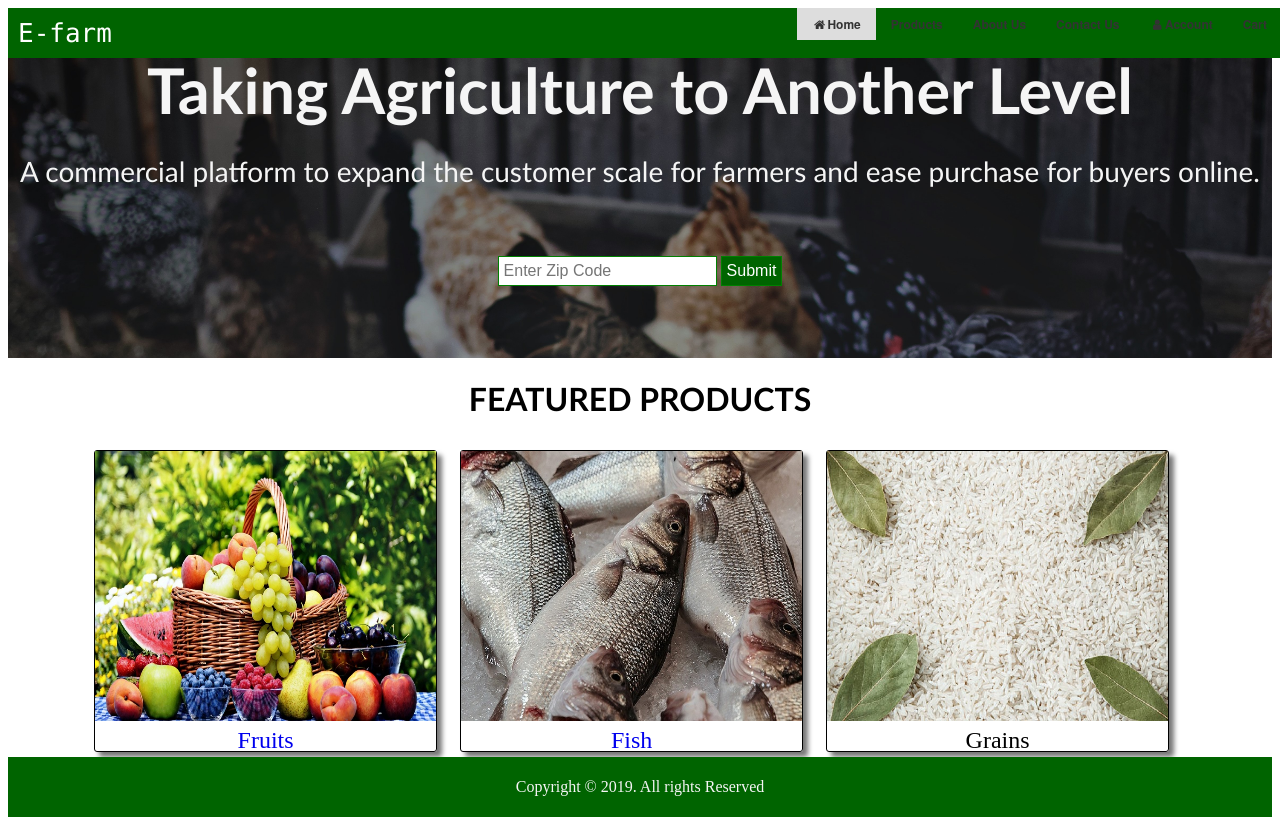
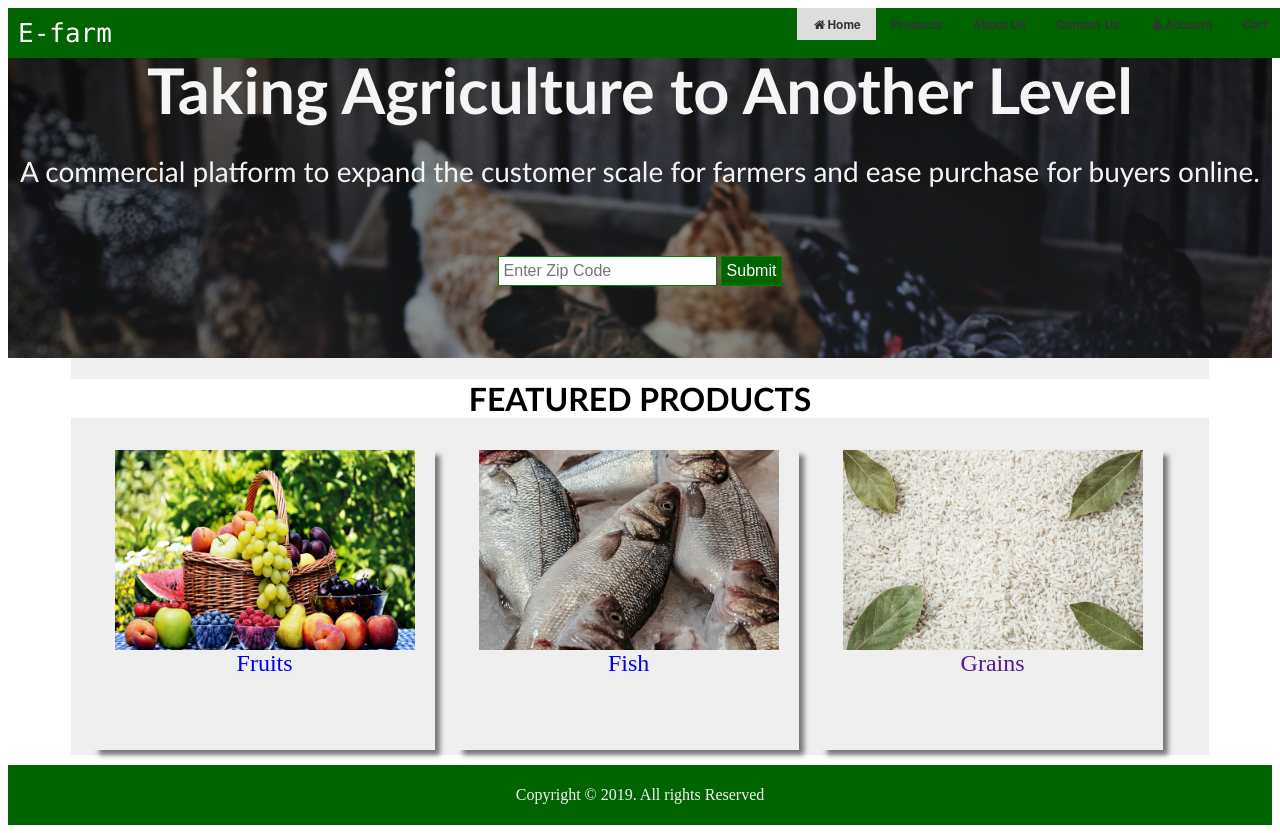
Before and after one commit to njirutitus/Web-project-1-sample, a PHP site: page /home.html in a window 1280 px wide. Run offline with PHP 8.4, Linux system fonts and the light colour scheme.

Commit message:
initial version 1.0

```diff
--- a/home.html
+++ b/home.html
@@ -8,6 +8,7 @@
 </head>
 
 <body>
+	<div class="my-content-wrapper">
 		<header>
 			<div id="logo"><span><a href="home.html">E-farm</a></span>
 			</div>
@@ -22,12 +23,6 @@
 					  <li><a href="#">Grains</a></li>
 					  <li><a href="#">Poultry</a></li>
 					  <li><a href="#">Livestock</a></li>
-					<li><a href="#">Others</a>
-						<ul>
-						  <li><a href="#">Other Product 1</a></li>
-						  <li><a href="#">Other Product 2</a></li>
-						</ul>
-					  </li>
 					  </ul></li>
 				  <li><a href="#">About Us</a></li>
 				  <li><a href="#">Contact Us</a></li>
@@ -53,8 +48,8 @@
 					  <option value="#">Cart</option>
 				  </select>
 				</form>
+			</div>
 			<!-- End of small menu -->
-</div>
 		</header>
 		<div class="slider">
 			<span id="heading">Taking Agriculture to Another Level</span>
@@ -69,7 +64,6 @@
 		<div class="main">
 			<h1>FEATURED PRODUCTS</h1>
 			<div class="featured">
-			<div id="row">
 				<div class="column">
 						<img alt="Fruits" src="images/fruits.jpg" />
 						<figcaption><a href="#">Fruits</a></figcaption>
@@ -81,12 +75,12 @@
 					</div>
 					<div class="column">
 						<img alt="grains" src="images/grains.jpg" />
-					<figcaption>Grains</figcaption>
+						<a href=""><figcaption>Grains</figcaption></a>
 					</div>
 				</div>
 
 		</div>
+		<footer><span>Copyright &copy; 2019. All rights Reserved</span></footer>
 	</div>
-	<footer><span>Copyright &copy; 2019. All rights Reserved</span></footer>
 </body>
 </html>
--- a/style.css
+++ b/style.css
@@ -1,6 +1,10 @@
 @charset "utf-8";
 /* CSS Document */
 
+.my-content-wrapper{
+	display: flex;
+	flex-direction: column;
+}
 header{
 	background-color:darkgreen;
 	min-height: 50px;
@@ -149,16 +153,18 @@ footer{
 	text-align: center;
 	font-size: 24px;
 	float: left;
-	border: 1px solid;
-	border-radius: 3px;
 	-moz-box-shadow: 5px 5px 5px #777777;
 	-webkit-box-shadow: 5px 5px 5px #777777;
 	box-shadow: 5px 5px 5px #777777;
 
 }
 .column >img{
-	height:90%;
-	width:100%;
+	height:200px;
+	width:300px;
+	vertical-align: middle;
+}
+.column figcaption{
+	vertical-align: bottom;
 }
 
 a{
@@ -184,7 +190,7 @@ h1{
 #primary_nav_wrap { display:none; }
 .column{
 		float: none;
-		width: 100%;
+		width: 100px;
 	}
 }
 @media screen and ( min-width: 1025px ) {
```
Lines whose indentation alone changed are shown as unchanged.
